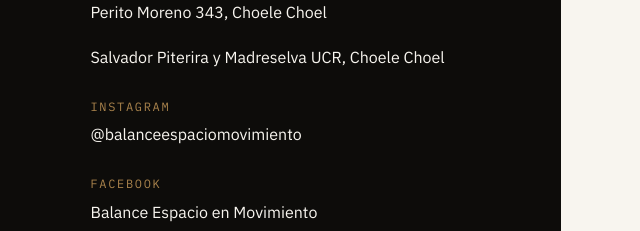
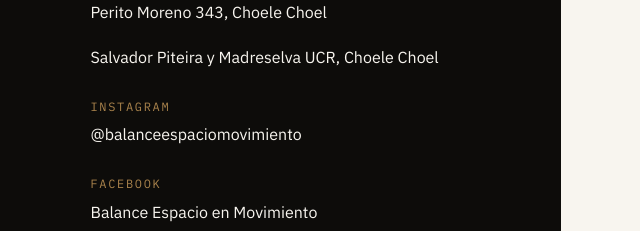
Before and after one commit to nolaxj9/Balance-Espacio-En-Movimiento, a plain HTML site: page index.html in a window 1280 px wide. Shown: the part 3158-3389 px from the top of the page, 615-1255 px from the left. Drawn offline with nearby package versions, Linux system fonts and the light colour scheme; a web font is replaced by a local one.

Commit message:
Fix typo in address in index.html

```diff
--- a/index.html
+++ b/index.html
@@ -372,7 +372,7 @@
         <span class="mono">Ubicación</span>
         <!-- EDITAR: dirección real y ciudad -->
         <p>Perito Moreno 343, Choele Choel</p>
-        <p>Salvador Piterira y Madreselva UCR, Choele Choel</p>
+        <p>Salvador Piteira y Madreselva UCR, Choele Choel</p>
       </div>
       <div class="info-block">
         <span class="mono">Instagram</span>
```
